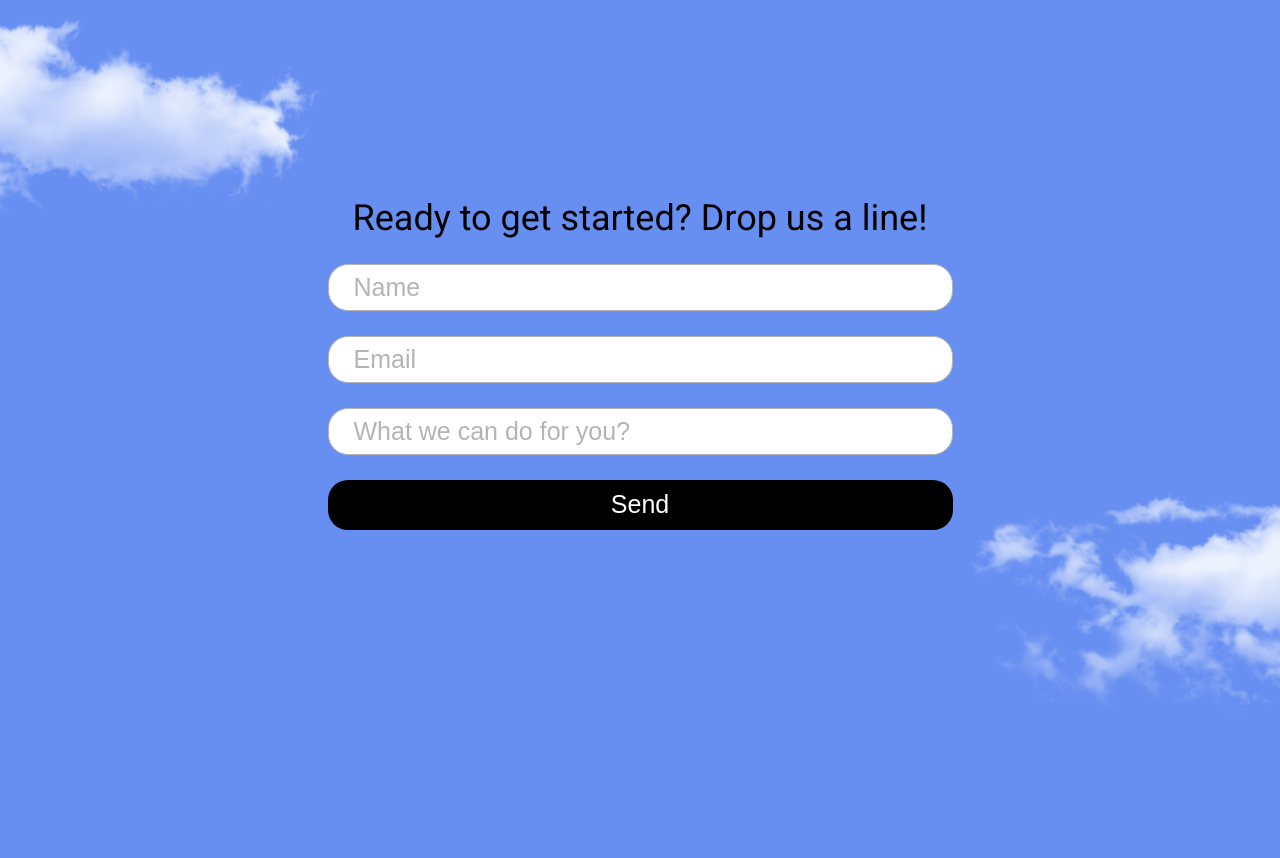
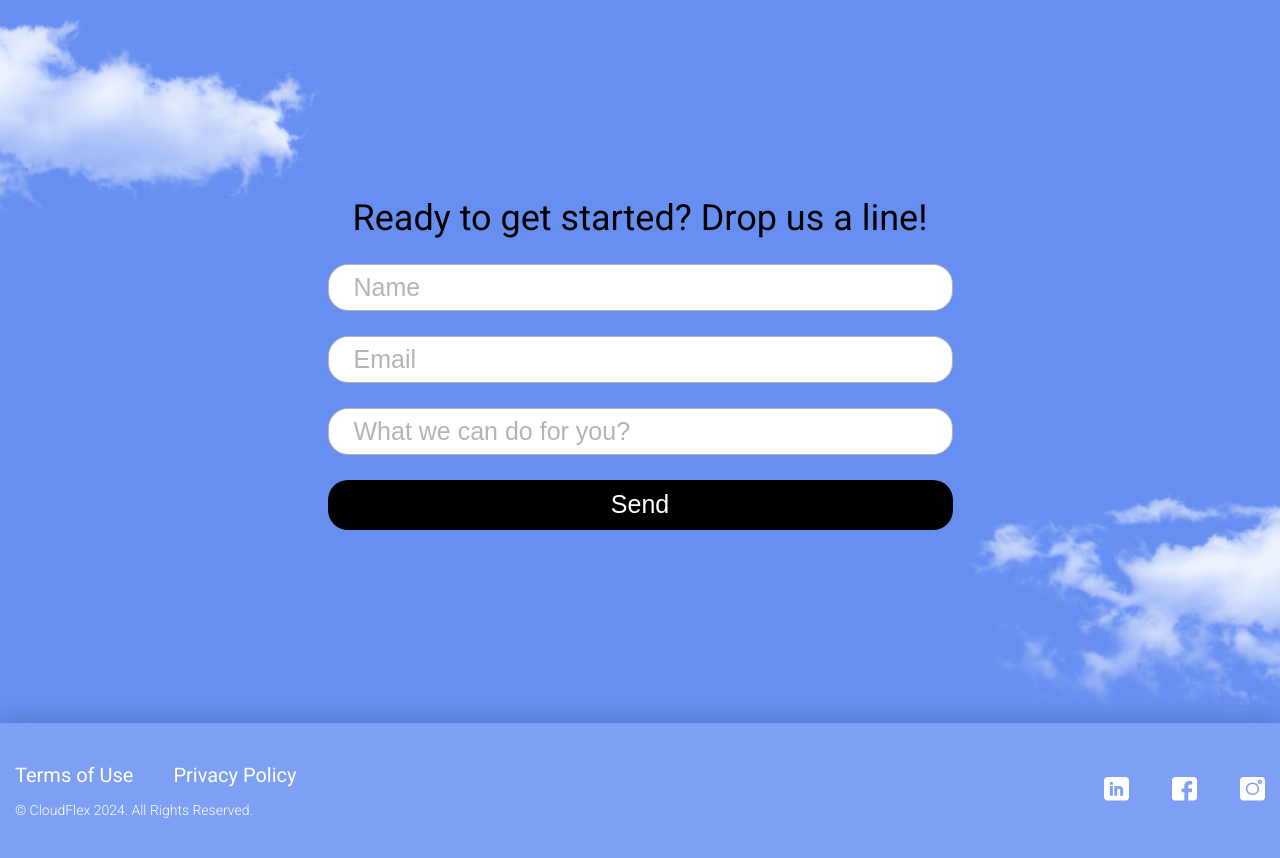
Before and after one commit to NizamAir/landing_live_streaming, a website: page index.html in a window 1280 px wide. Shown: the part 5334-6192 px from the top of the page. Before the commit the page ends 6057 px from the top, so only its background shows below. Drawn offline with nearby package versions, Linux system fonts and the light colour scheme; files that its build step writes are made by us from their sources.

Commit message:
contacts section implementation

```diff
--- a/index.html
+++ b/index.html
@@ -354,4 +354,38 @@
       </section>
     </main>
   </body>
+  <footer class="footer-section" aria-label="contacts section" id="contacts">
+    <div class="container">
+      <div class="footer">
+        <div class="footer__terms">
+          <div class="footer__terms-links">
+            <a href="#" class="footer__terms-link"> Terms of Use </a>
+            <a href="#" class="footer__terms-link"> Privacy Policy </a>
+          </div>
+
+          <div class="footer__terms-rights">
+            © CloudFlex 2024. All Rights Reserved.
+          </div>
+        </div>
+
+        <address class="footer__contacts">
+          <a href="https://linkedin.com" target="_blank">
+            <svg class="footer__contacts-icon" aria-label="linkedin icon">
+              <use href="assets/sprites.svg#linkedin-icon"></use>
+            </svg>
+          </a>
+          <a href="https://facebook.com" target="_blank">
+            <svg class="footer__contacts-icon" aria-label="facebook icon">
+              <use href="assets/sprites.svg#facebook-icon"></use>
+            </svg>
+          </a>
+          <a href="https://instagram.com" target="_blank">
+            <svg class="footer__contacts-icon" aria-label="instagram icon">
+              <use href="assets/sprites.svg#instagram-icon"></use>
+            </svg>
+          </a>
+        </address>
+      </div>
+    </div>
+  </footer>
 </html>
--- /dev/null
+++ b/styles/_contacts.scss
@@ -0,0 +1,51 @@
+@use "variables" as v;
+@use "mixins" as m;
+@use "placeholders";
+@use "sass:color";
+
+.footer-section {
+  background-color: color.adjust(v.$color_white, $alpha: -0.85);
+  box-shadow: 0 -5px 20px 0 rgba(0, 0, 0, 0.15);
+  .footer {
+    width: 100%;
+    height: 135px;
+    margin: 0 auto;
+    padding: 0 15px;
+    @include m.d-flex(space-between, center, nowrap, row, 0, 0);
+
+    &__terms {
+      @include m.d-flex(start, start, nowrap, column, 0, 15px);
+
+      &-links {
+        @include m.d-flex(start, center, nowrap, row, 40px, 0);
+        @include m.font(20px, 400, v.$color_white);
+      }
+      &-link {
+        @extend %hover-black;
+      }
+
+      &-rights {
+        @include m.font(14px, 300, v.$color_white);
+      }
+    }
+
+    &__contacts {
+      @include m.d-flex(space-between, center, nowrap, row, 43px, 0);
+
+      &-icon {
+        width: 25px;
+        height: 24px;
+        fill: v.$color_white;
+
+        &:hover {
+          cursor: pointer;
+          fill: v.$color_black;
+        }
+      }
+    }
+
+    @media (max-width: v.$media_sm) {
+      @include m.d-flex(center, center, nowrap, column-reverse, 0, 20px);
+    }
+  }
+}
--- a/styles/_importer.scss
+++ b/styles/_importer.scss
@@ -7,3 +7,4 @@
 @forward "experience";
 @forward "testimonials";
 @forward "form";
+@forward "contacts";
```
